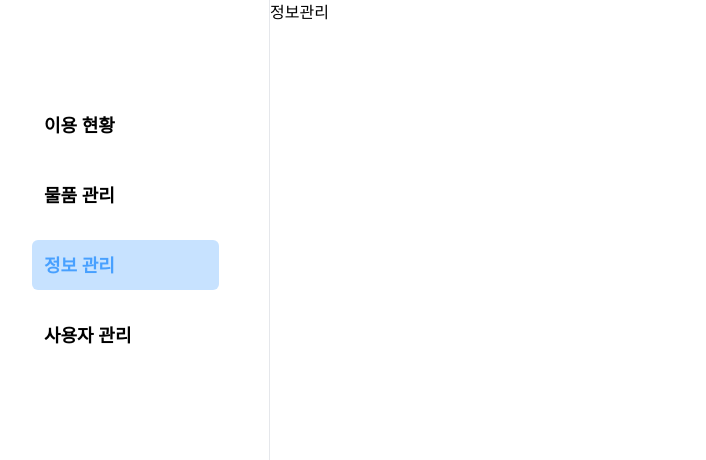
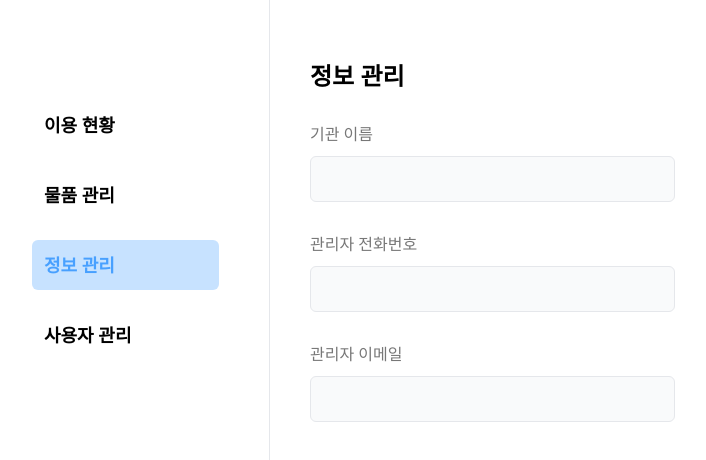
Before and after one commit to danuri-team/Danuri-Admin-Frontend, a React (Vite) app: page /info in a window 1280 px wide. Shown: the top 460 px of the page, without its empty margins (18-724 px from the left). Built offline with nearby package versions, Linux system fonts and the light colour scheme.

Commit message:
feat :: 정보 관리 화면 퍼블리싱

```diff
--- /dev/null
+++ b/src/components/CustomInput.tsx
@@ -0,0 +1,10 @@
+const CustomInput = ({label}:{label:string}) => {
+    return(
+        <div className="mb-[30px]">
+            <p className="text-danuri-text mb-[10px]">{label}</p>
+            <input className="outline-none border border-gray-200 bg-danuri-100 rounded-md p-[10px] w-[40%] min-w-xs" type="text" />
+        </div>
+    )
+}
+
+export default CustomInput;
--- a/src/components/SideNav.tsx
+++ b/src/components/SideNav.tsx
@@ -9,7 +9,7 @@ const navList = [
 
 const SideNav = () => {
     return(
-        <div className="flex flex-col w-2xs p-[50px] pt-[100px] h-screen border-r border-gray-200">
+        <div className="flex flex-col w-2xs min-w-2xs p-[50px] pt-[100px] h-screen border-r border-gray-200">
             {
                 navList.map((item) => (
                     <NavLink className={({isActive}) => `${isActive ? 'text-danuri-400 bg-danuri-200' : 'text-black bg-white'} w-full h-[50px] rounded-md flex items-center p-[12px] text-lg mb-[20px] font-semibold`} to={item.path}>{item.name}</NavLink>
--- a/src/pages/InfoManagementPage.tsx
+++ b/src/pages/InfoManagementPage.tsx
@@ -1,10 +1,18 @@
+import CustomInput from "../components/CustomInput";
 import SideNav from "../components/SideNav";
 
 const InfoManagementPage = () => {
     return(
-        <div className="flex">
+        <div className="flex w-screen">
             <SideNav />
-            정보관리
+            <div className="flex-1 m-[40px] mt-[60px] mb-[60px] flex flex-col">
+                <div className="mb-[30px] flex items-center justify-between">
+                    <h1 className="text-2xl font-bold">정보 관리</h1>
+                </div>
+                <CustomInput label="기관 이름"/>
+                <CustomInput label="관리자 전화번호"/>
+                <CustomInput label="관리자 이메일"/>
+            </div>
         </div>
     )
 }
--- /dev/null
+++ b/src/pages/LoginPage.tsx
@@ -0,0 +1,11 @@
+//email, password
+
+const LoginPage = () => {
+    return(
+        <div>
+
+        </div>
+    )
+}
+
+export default LoginPage;
--- /dev/null
+++ b/src/pages/SignupPage.tsx
@@ -0,0 +1,11 @@
+//company_id, email, password, phone
+
+const SignupPage = () => {
+    return(
+        <div>
+
+        </div>
+    )
+}
+
+export default SignupPage;
```
